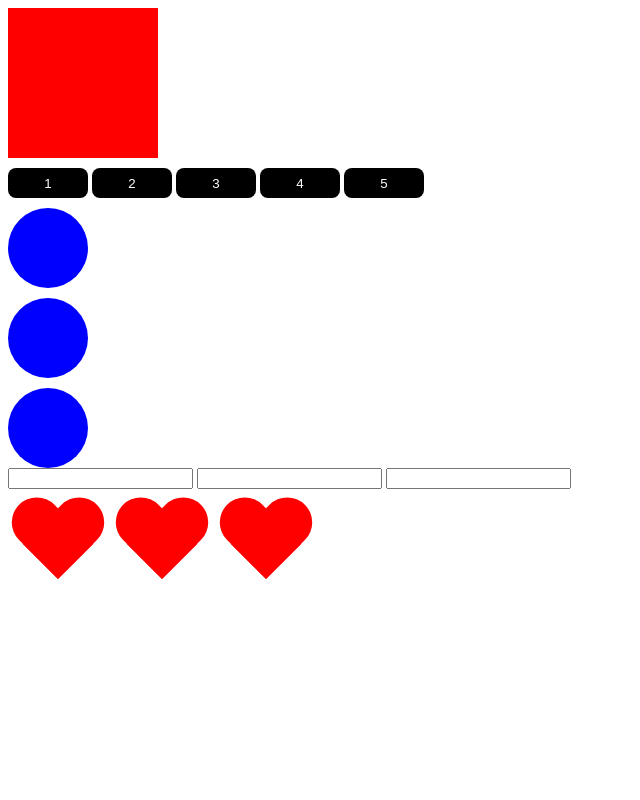
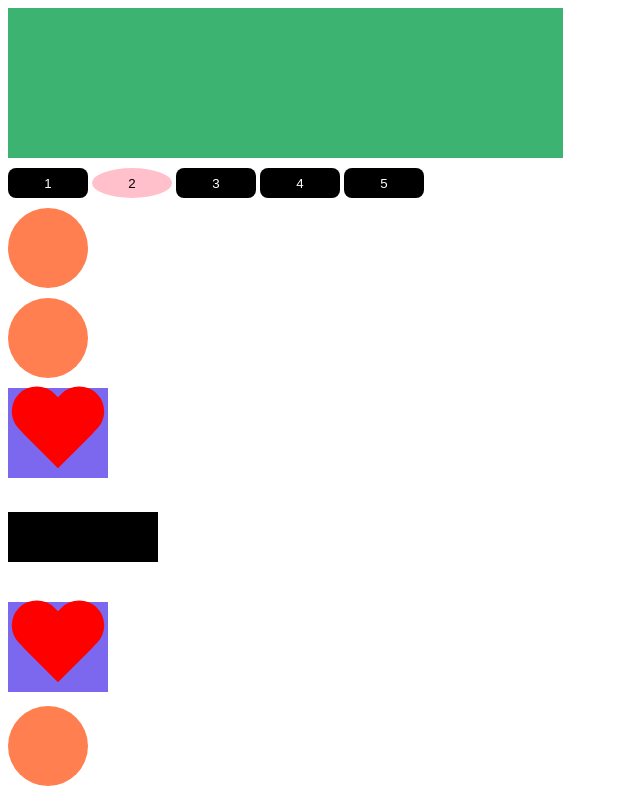
Before and after one commit to ElenaDutova/Course_JS, a plain HTML site: page index.html in a window 1280 px wide. Shown: the whole page, without its empty margins (0-640 px from the left). Drawn offline with Linux system fonts and the light colour scheme.

Commit message:
Practice p.1. Actions with elements on the page
Lesson 29

```diff
--- a/index.html
+++ b/index.html
@@ -19,11 +19,11 @@
     <div class="circle"></div>
     <div class="circle"></div>
 
-    <form action="">
+    <!-- <form action="">
         <input type="text">
         <input type="text" name="formInput">
         <input type="text">
-    </form>
+    </form> -->
 
     <div class="wrapper">
         <div class="heart"></div>
--- a/js/script.js
+++ b/js/script.js
@@ -1,86 +1,52 @@
 "use strict";
 
-/* Lesson 28. Practice. Get elements from the page */
+/* Lesson 29. Practice. Actions with elements on the page */
 
-/* DOM - Document Object Model - объектная модель документа.
-В соответствии с этой моделью каждый тег HTML страницы является объектом.
-Вложенные теги являются "детьми" родительского элемента.
-Текст, который лежит внутри тега, тоже является объектом.
-
-Все эти объекты доступны при помощи JavaScript,
-мы можем использовать их для изменения страницы. */
-
-/* Каждая веб-страница, которая загружается в браузер, имеет свой собственный объект document.
-Обратите внимание, что document существует только в браузере!
-Чтобы обратиться к DOM-у нам необходимо использовать document.
-Как у любого объекта у document есть свои методы. */
-
-{ /* Относительно старые методы получения элемента со страницы */
-
-    // 1) получение элемента по ID:
-
-    const box = document.getElementById("box");
-    // - стоит обратить внимание, что название ID мы прописываем в виде строки (в кавычках), но без решетки!
-    // - ID должен быть 1 на странице!!!
-    console.log(box);
+const box = document.getElementById("box"),
+      btns = document.getElementsByTagName('button'),
+      circles = document.getElementsByClassName("circle"),
+      hearts = document.querySelectorAll('.heart'),
+      oneHeart = document.querySelector('.heart'),
+      wrapper = document.querySelector('.wrapper');
 
 
-    // 2) получение элемента по названию тега:
+// box.style.backgroundColor = 'blue';
+// box.style.width = '500px';
 
-    const btns = document.getElementsByTagName('button');
-    // - стоит обратить внимание, что название тега мы прописываем в виде строки (в кавычках)
-    /* тегов с одинаковым названием на странице может быть очень много,
-    поэтому при использовании этого метода важно помнить,
-    что мы получаем ВСЕ теги с таким названием в виде некоей коллекции - псевдомассива.
-    (Даже если элемент всего 1 на странице, мы получим псевдомассив.) */
+box.style.cssText = "background-color: MediumSeaGreen; width: 555px";
 
-    /* ПСЕВДОМАССИВ - это объект, который похож на массив.
-    У него есть числовые свойства, как у массивов. А также свойство length.
-    Хоть псевдомассивы и похожи на массивы, все же это обычные объекты.
-    У них нет свойств и методов массивов, таких как forEach, join, slice и др. */
-    console.log(btns);
-    /* Чтобы получить конкретный элемент, мы можем обратиться к нему через псевдомассив, указав индекс элемента: */
-    console.log(btns[3]);
-    // Либо мы можем указать индекс элемента изначально при его получении:
-    // const btns = document.getElementsByTagName('button')[3];
+btns[1].style.borderRadius = "100%";
+btns[1].style.backgroundColor = "pink";
+btns[1].style.color = "#000";
+
+for (let i = 0; i < circles.length; i++) {
+    circles[i].style.backgroundColor = `#FF7F50`;
+}
+
+hearts.forEach(item => {
+    item.style.background = 'MediumSlateBlue';
+});
 
 
-    // 3) получение элемента по названию класса:
+const div = document.createElement('div');
+console.log(div);
+// Div существует только внтури js-файла, на странице он не появится!
 
-    const circles = document.getElementsByClassName("circle");
-    // Работает также как getElementsByTagName(), только с классами элементов
-    console.log(circles);
-    console.log(circles[2]);
+const text = document.createTextNode('Кукусики');
+// Создает текстовый узел. Текст существует только внтури js-файла, на странице он не появится!
+// ИСПОЛЬЗУЕТСЯ КРАЙНЕ РЕДКО
 
-    // 4) получение элемента по имени:
+div.classList.add('black');
 
-    // ПРАКТИЧЕСКИ НЕ ИСПОЛЬЗУЕТСЯ!
+// document.body.append(div);
 
-    const formNames = document.getElementsByName('formInput');
+// document.querySelector('.wrapper').append(div);
 
-    console.log(formNames);
+// wrapper.prepend(div);
 
-}
+// hearts[1].before(div);
+hearts[0].after(div);
 
-{ /* Современные методы получения элемента со страницы */
+// circles[0].remove();
 
-    // 1) получение элемента по селектору:
-
-    /* Метод возвращает статический NodeList, содержащий все найденные элементы документа,
-    которые соответствуют указанному селектору. */
-
-    const hearts = document.querySelectorAll('.heart');
-    /* - стоит обратить внимание, что название селектора мы прописываем в виде строки,
-    а также ставим перед названием опознавательный символ селектора - . или # или еще что. */
-    // - метод возвращает псевдомассив
-    /* - главным отличием от предыдущих методов является наличие у псевдомассива метода forEach() */
-    hearts.forEach(item => {
-        console.log(item);
-    });
-
-    // 2) получение первого элемента по селектору:
-
-    const input = document.querySelector('input');
-    console.log(input);
-
-}
+hearts[2].replaceWith(circles[1]);
```
